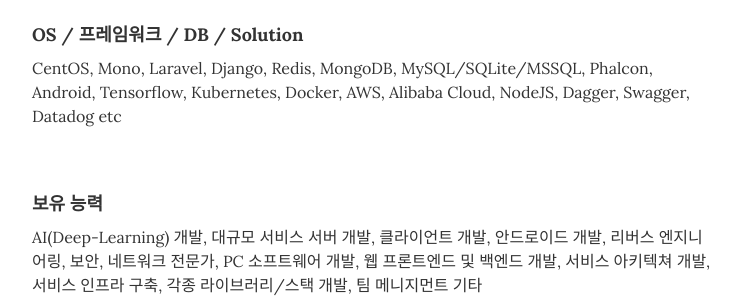
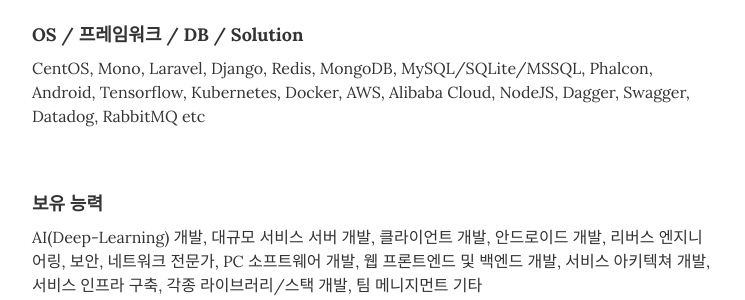
Before and after one commit to und3rs/resume_kr, a Jekyll site: the page built from index.html, in a window 1280 px wide and 900 px high, scrolled down 1971 px. Shown: the part 202-502 px from the top of the window, without its empty margins (268-1013 px from the left). Built offline with Jekyll 4.4.1, drawn with Linux system fonts in a browser that asks for light colours.

Commit message:
Update skills.yml

```diff
--- a/_data/skills.yml
+++ b/_data/skills.yml
@@ -5,7 +5,7 @@
   description: O-Caml, C/C++, C#/WPF, MFC, NASM, MASM32, Java, PHP, Python, javascript, HTML, Lua script, Swift, Objective-C, Kotlin  etc
 
 - skill: OS / 프레임워크 / DB / Solution
-  description: CentOS, Mono, Laravel, Django, Redis, MongoDB, MySQL/SQLite/MSSQL, Phalcon, Android, Tensorflow, Kubernetes, Docker, AWS, Alibaba Cloud, NodeJS, Dagger, Swagger, Datadog etc
+  description: CentOS, Mono, Laravel, Django, Redis, MongoDB, MySQL/SQLite/MSSQL, Phalcon, Android, Tensorflow, Kubernetes, Docker, AWS, Alibaba Cloud, NodeJS, Dagger, Swagger, Datadog, RabbitMQ etc
 
 - skill: 보유 능력
   description: AI(Deep-Learning) 개발, 대규모 서비스 서버 개발, 클라이언트 개발, 안드로이드 개발, 리버스 엔지니어링, 보안, 네트워크 전문가, PC 소프트웨어 개발, 웹 프론트엔드 및 백엔드 개발, 서비스 아키텍쳐 개발, 서비스 인프라 구축, 각종 라이브러리/스택 개발, 팀 메니지먼트 기타
```
